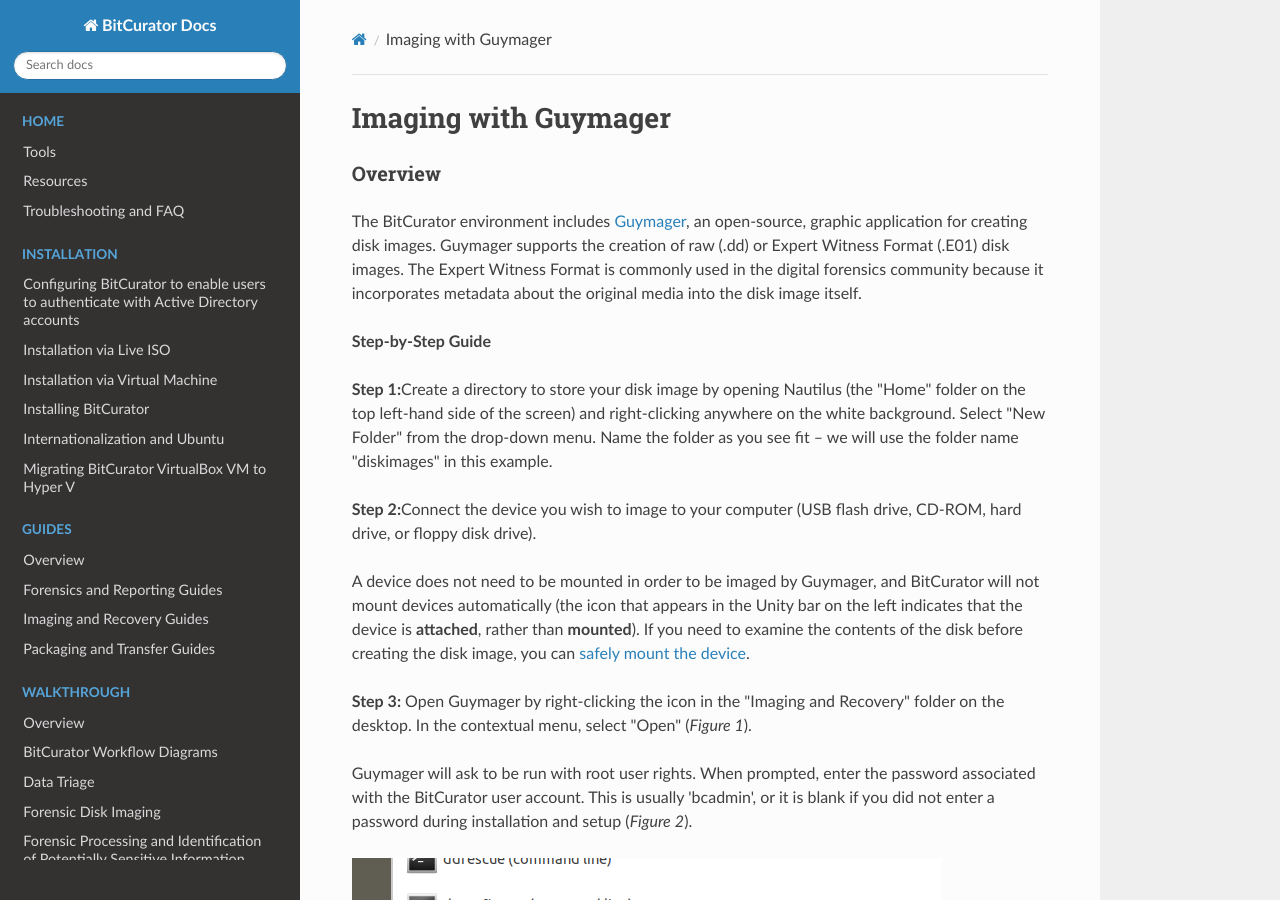
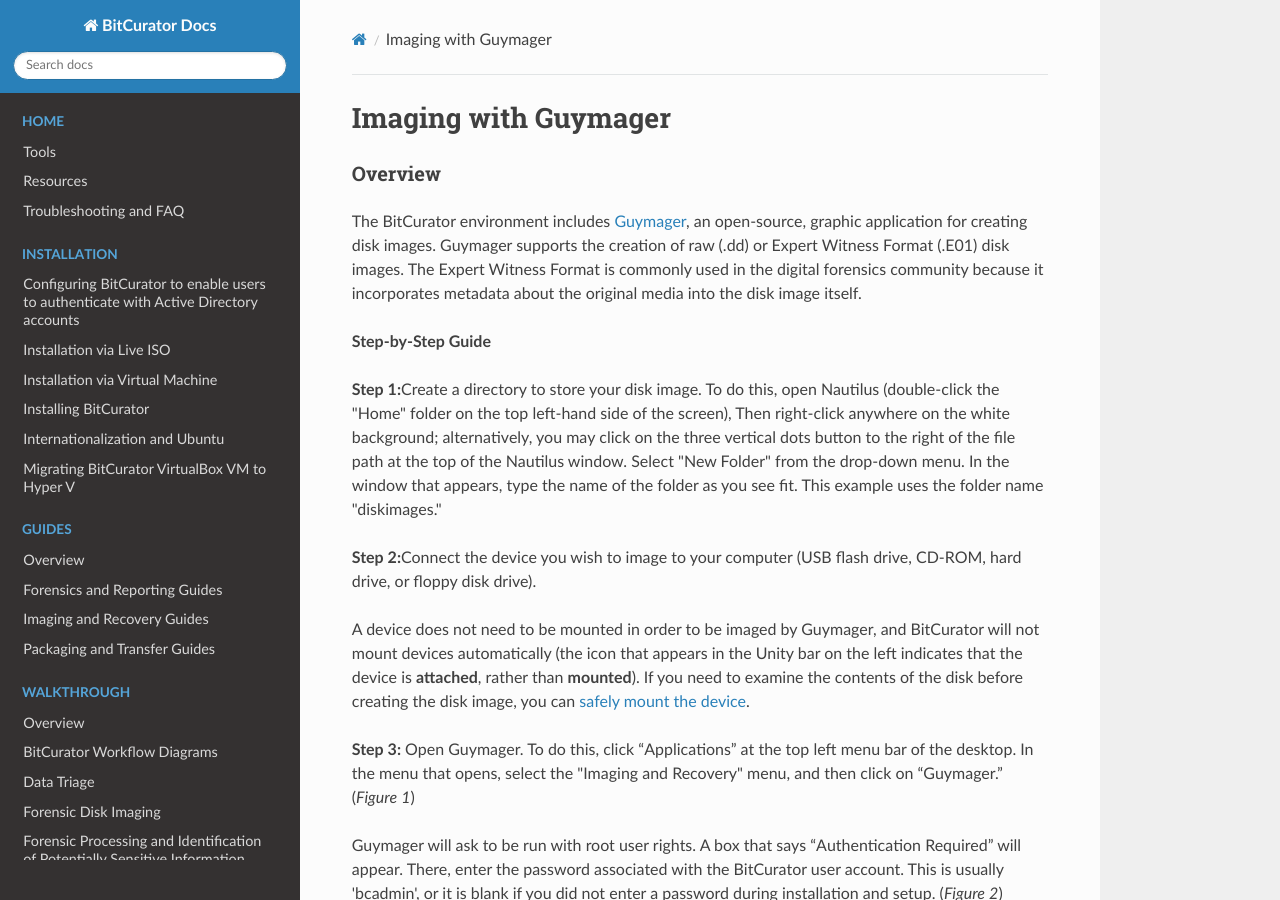
Before and after one commit to BitCurator/documentation, an MkDocs documentation site: the page built from docs/All Step-by-Step Guides/Imaging and Recovery Guides/Imaging with Guymager.md, in a window 1280 px wide and 900 px high. Built offline with MkDocs 1.6.1, drawn with Linux system fonts in a browser that asks for light colours; nearby versions of some CDN libraries; some of the changed text lies outside the part shown.

Commit message:
Add edit-a-thon suggestions
#16 Incorporated changes suggestions from October 2023 edit-a-thon (https://docs.google.com/document/d/1QY6iNdA6eYKOuB2G2k-_AuL0peiFbBW21XNG32goaVM/edit)

```diff
--- a/docs/All Step-by-Step Guides/Imaging and Recovery Guides/Imaging with Guymager.md
+++ b/docs/All Step-by-Step Guides/Imaging and Recovery Guides/Imaging with Guymager.md
@@ -11,19 +11,19 @@
 
 **Step-by-Step Guide**
 
-**Step 1:**Create a directory to store your disk image by opening Nautilus (the "Home" folder on the top left-hand side of the screen) and right-clicking anywhere on the white background. Select "New Folder" from the drop-down menu. Name the folder as you see fit – we will use the folder name "diskimages" in this example.
+**Step 1:**Create a directory to store your disk image. To do this, open Nautilus (double-click the "Home" folder on the top left-hand side of the screen), Then right-click anywhere on the white background; alternatively, you may click on the three vertical dots button to the right of the file path at the top of the Nautilus window. Select "New Folder" from the drop-down menu. In the window that appears, type the name of the folder as you see fit. This example uses the folder name "diskimages."
 
 **Step 2:**Connect the device you wish to image to your computer (USB flash drive, CD-ROM, hard drive, or floppy disk drive).
 
-A device does not need to be mounted in order to be imaged by Guymager, and BitCurator will not mount devices automatically (the icon that appears in the Unity bar on the left indicates that the device is **attached**, rather than **mounted**). If you need to examine the contents of the disk before creating the disk image, you can [safely mount the device](https://confluence.educopia.org/display/BC/Safely+Mount+Devices).
+A device does not need to be mounted in order to be imaged by Guymager, and BitCurator will not mount devices automatically (the icon that appears in the Unity bar on the left indicates that the device is **attached**, rather than **mounted**). If you need to examine the contents of the disk before creating the disk image, you can [safely mount the device](https://bitcurator.github.io/documentation/All%20Step-by-Step%20Guides/Imaging%20and%20Recovery%20Guides/Safely%20Mount%20Devices/).
 
 
 
 
 
-**Step 3:** Open Guymager by right-clicking the icon in the "Imaging and Recovery" folder on the desktop. In the contextual menu, select "Open" (*Figure 1*).
+**Step 3:** Open Guymager. To do this, click “Applications” at the top left menu bar of the desktop. In the menu that opens, select  the "Imaging and Recovery" menu, and then click on “Guymager.”  (*Figure* *1*)
 
-Guymager will ask to be run with root user rights. When prompted, enter the password associated with the BitCurator user account. This is usually 'bcadmin', or it is blank if you did not enter a password during installation and setup (*Figure* *2*).
+Guymager will ask to be run with root user rights. A box that says “Authentication Required” will appear. There, enter the password associated with the BitCurator user account. This is usually 'bcadmin', or it is blank if you did not enter a password during installation and setup. (*Figure* *2*)
 
 
 
@@ -68,13 +68,13 @@
 
 * The Expert Witness format was designed for the digital forensics community, so metadata fields are labeled for criminal investigation. However, these fields can easily be repurposed for the needs of archivists and curators. For example, an archivist might use the "Case number" field to record an accession number.
 
-**Step 7:** Next choose the image directory, which in this example would be "/home/bcadmin/diskimages".
+**Step 7:** Next, in the “Image directory” field, choose the directory where the image will be created, which in this example would be "/home/bcadmin/diskimages".
 
-Don't create new directories from within Guymager. Instead, create new directories before launching Guymager (as described in **Step 1**). This is because Guymager runs as the root user and so any directories that it creates will require administrator permissions.
+*Tip:* Don't create new directories from within Guymager. Instead, create new directories before using Nautilus launching Guymager (as described in **Step 1**). This is because Guymager runs as the root user and so any directories that it creates will require administrator permissions.
 
 **Step 8:**Name your disk image and choose which verification options you would like Guymager to perform. Click "OK" to begin the imaging process.
 
-**Step 9:** Once the the imaging process begins you will see a progress bar on the main Guymager screen.
+**Step 9:** When the the imaging process begins you will see a progress bar on the main Guymager screen.
 
 
 
@@ -82,7 +82,7 @@
 
 
 
-**Step 10:**After Guymager has finished creating the disk image, close Guymager and verify the image by navigating to the directory you created in Step 1. Notice that there are two files, the image itself and an info file *(Figure 4).* The info file includes the metadata we input in step 7 along with additional metadata collected during the acquisition process. The imaging process is now complete.
+**Step 10:**After Guymager has finished creating the disk image, close Guymager and verify the image by navigating to the directory you created in Step 1. Notice that there are two files, the image itself and an info file *(Figure 4).* The info file includes the metadata entered in step 7 along with additional metadata collected during the acquisition process. The imaging process is now complete.
 
 
 
@@ -91,12 +91,3 @@
 ![Guymager3.png](attachments/Guymager3.png)
 
 *Figure 4**:*Verify the disk image and metadata.
-
-
-
-
-
-
-
-
- If you would like to provide feedback for this page, please follow this [link to the BitCurator Wiki Google Form](https://docs.google.com/forms/d/e/1FAIpQLSelmRx1VmgDEg3dU5_8cXZy9MZ5v8_sAl-Ur2nPFLAi6Lvu2w/viewform?usp=sf_link) for the BitCurator All Step-by-Step Guides section.
```
